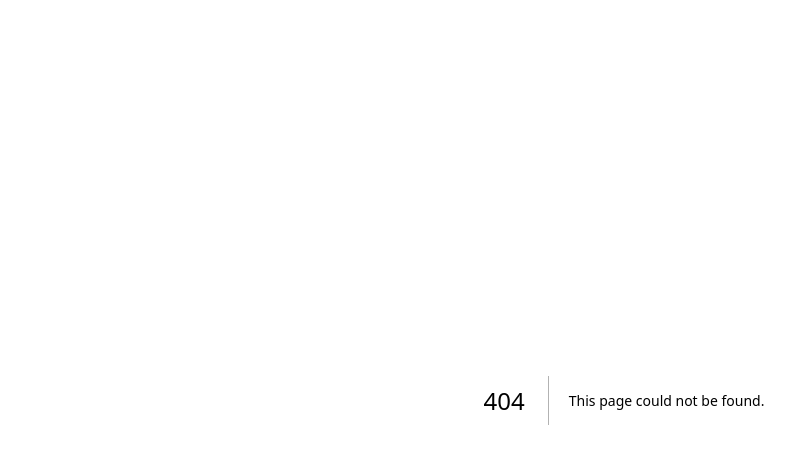
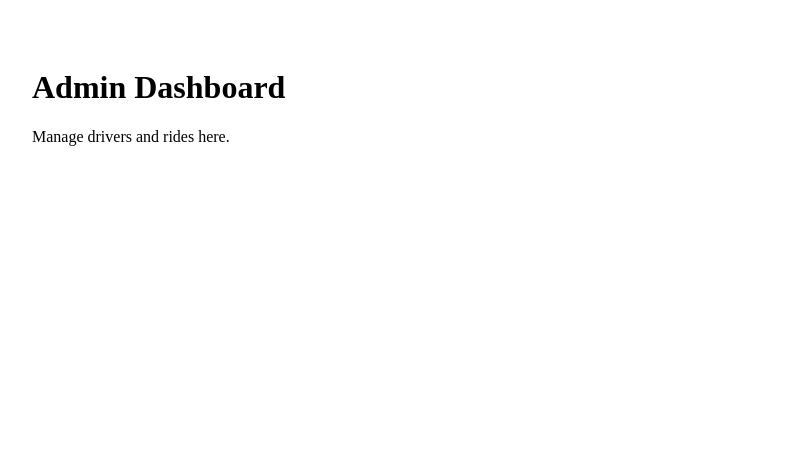
Before and after one commit to oluwarotimitimileyin/olaoluwa-taxi, a Next.js app: page /admin in a window 1280 px wide. Before the commit this address had no page. Shown: the top 464 px of the page, without its empty margins (16-811 px from the left). Built offline with nearby package versions, Linux system fonts and the light colour scheme.

Commit message:
Add Admin Dashboard component

```diff
--- /dev/null
+++ b/src/pages/admin/index.js
@@ -0,0 +1,15 @@
+export default function Admin(){
+
+  return(
+
+    <div style={{padding:"40px"}}>
+
+      <h1>Admin Dashboard</h1>
+
+      <p>Manage drivers and rides here.</p>
+
+    </div>
+
+  )
+
+}
```
